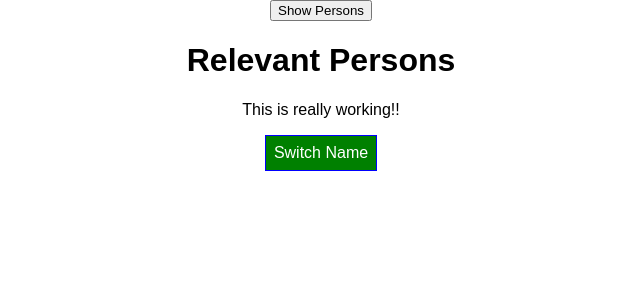
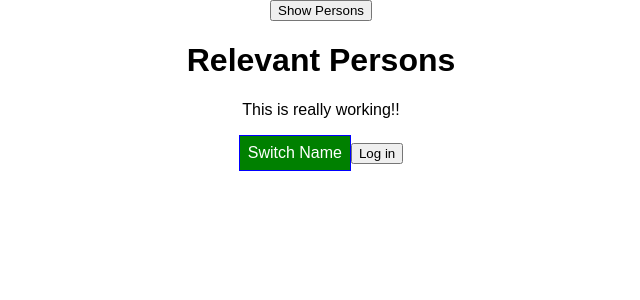
Before and after one commit to victorloo/playground-react, a React app: page / in a window 1280 px wide. Shown: the top 300 px of the page, without its empty margins (319-959 px from the left). Built offline with nearby package versions, Linux system fonts and the light colour scheme.

Commit message:
Most people use how to handle global state

```diff
--- a/src/components/Cockpit/Cockpit.js
+++ b/src/components/Cockpit/Cockpit.js
@@ -25,6 +25,7 @@ const cockpit = ( props ) => {
       <button
         className={btnClass}
         onClick={props.clicked} >Switch Name</button>
+      <button onClick={props.login} >Log in</button>
     </React.Fragment>
   );
 };
--- a/src/components/Persons/Person/Person.js
+++ b/src/components/Persons/Person/Person.js
@@ -34,6 +34,7 @@ class Person extends Component {
     console.log('[Person.js] Inside render()');
     return (
       <React.Fragment>
+        {this.props.authenticated ? <p>I am authenticated!</p> : null }
         <p onClick={this.props.click} >I'm {this.props.name} and I am {this.props.age} years old!</p>
         <p>{this.props.children}</p>
         <input
--- a/src/components/Persons/Persons.js
+++ b/src/components/Persons/Persons.js
@@ -50,6 +50,7 @@ class Persons extends PureComponent {
           position={index}
           age={person.age}
           ref={this.lastPersonRef}
+          authenticated={this.props.isAuthenticated}
           key={person.id}
           changed={(event) => this.props.changed(event, person.id)} />
     });
--- a/src/containers/App.js
+++ b/src/containers/App.js
@@ -16,7 +16,8 @@ class App extends PureComponent {
         { id: 'mvaso', name: 'Jaina', age: 40 }
       ],
       showPersons: false,
-      toggleClicked: 0
+      toggleClicked: 0,
+      authenticated: false
     };
   }
 
@@ -92,6 +93,10 @@ class App extends PureComponent {
     });
   }
 
+  loginHandler = () => {
+    this.setState({authenticated: true});
+  }
+
   render() {
     console.log('[App.js] Inside render()');
     let persons = null;
@@ -100,7 +105,8 @@ class App extends PureComponent {
       persons = <Persons
           persons={this.state.persons}
           clicked={this.deletePersonHandler}
-          changed={this.nameChangeHandler} />;
+          changed={this.nameChangeHandler}
+          isAuthenticated={this.state.authenticated} />;
     }
 
     return (
@@ -110,7 +116,8 @@ class App extends PureComponent {
           appTitle={this.props.title}
           showPersons={this.state.showPersons}
           persons={this.state.persons}
-          clicked={this.togglePersonsHandler} />
+          clicked={this.togglePersonsHandler}
+          login={this.loginHandler} />
         {persons}
       </React.Fragment>
     );
```
